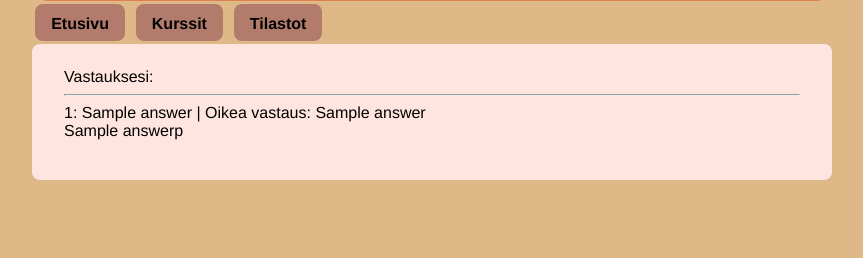
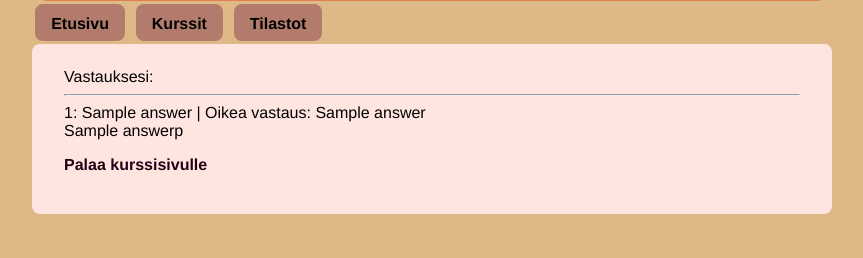
Before and after one commit to Mullil/teaching-application-project, a Flask app: template templates/answers.html in a window 1280 px wide. Shown: the part 287-545 px from the top of the page, without its empty margins (208-1071 px from the left). Run offline with Flask 3, Linux system fonts and the light colour scheme; the template is opened without the code that fills it: most values are stand-ins (such as "Sample title", 1, 10 or a date in 2020).

Commit message:
add better navigation

```diff
--- a/templates/answers.html
+++ b/templates/answers.html
@@ -9,4 +9,6 @@ Vastauksesi:
 {{answer[3]}}p
 <p>
 {% endfor %}
+<p>
+<a href="/exercises/{{url_course_name}}">Palaa kurssisivulle</a>
 {% endblock %}
--- a/templates/exercise1.html
+++ b/templates/exercise1.html
@@ -15,4 +15,6 @@ Syötä kenttiin merkkien translitteraatiot
 {% endfor %}
 <input type="submit" value="Lähetä vastaukset">
 </form>
+<p>
+<a href="/exercises/{{url_course_name}}">Palaa kurssisivulle</a>
 {% endblock %}
--- a/templates/exercise2.html
+++ b/templates/exercise2.html
@@ -15,4 +15,6 @@ Syötä kenttiin sanojen käännökset
 {% endfor %}
 <input type="submit" value="Lähetä vastaukset">
 </form>
+<p>
+<a href="/exercises/{{url_course_name}}">Palaa kurssisivulle</a>
 {% endblock %}
```
